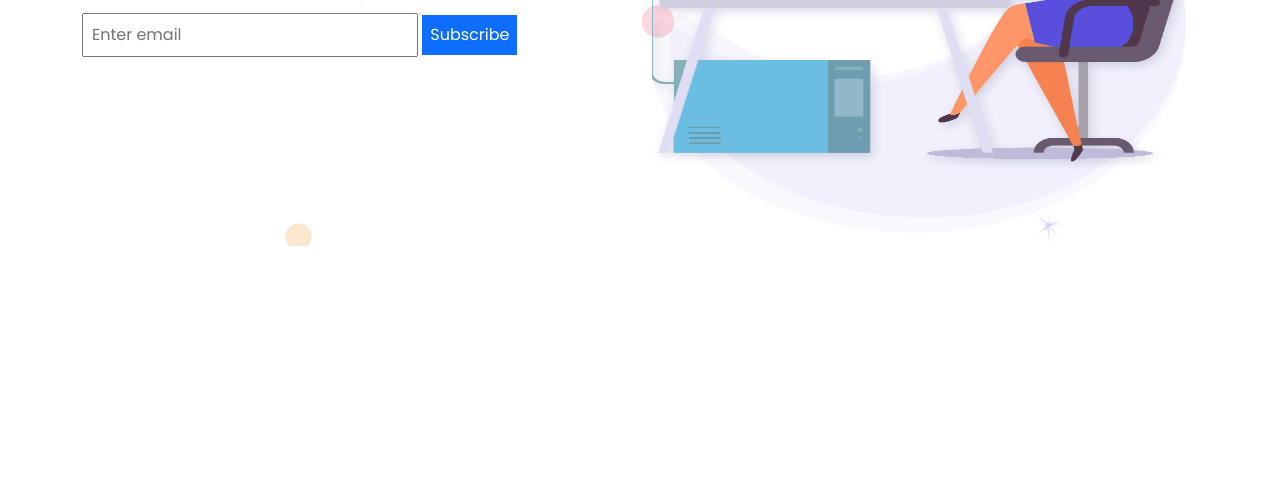
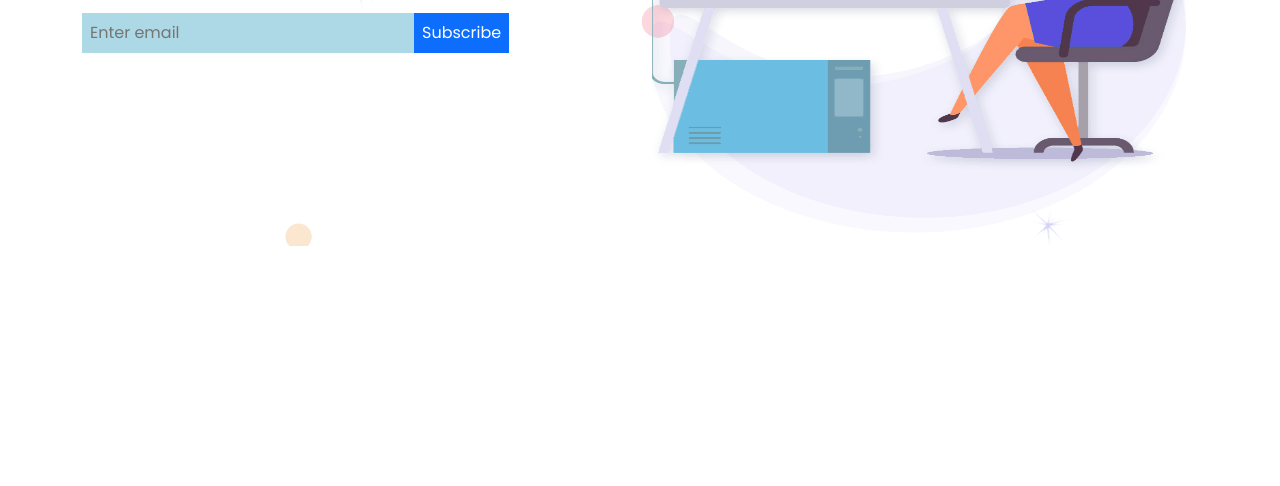
Before and after one commit to saharabanu/Creative-learner, a plain HTML site: page index.html in a window 1280 px wide. Shown: the part 314-800 px from the top of the page. Drawn offline with nearby package versions, Linux system fonts and the light colour scheme.

Commit message:
some added

```diff
--- a/css/style.css
+++ b/css/style.css
@@ -27,6 +27,10 @@ p{
 }
 header{
     margin-bottom: 350px;
+}
+input{
+    background-color: lightblue;
+    outline: none;
 }
 
 /* card wave css */
--- a/index.html
+++ b/index.html
@@ -73,10 +73,10 @@
             <div class="mt-5 pt-5">
               <h2 class="text-primary">Creative Landing <br>page</h2>
               <p class="py-3">A creative & modern landing page with lezir <br> template & we love make things amazing</p>
-              <div>
-              <input type="text" placeholder="Enter email" class="p-2 ">
-              <!-- <a href="#" class=" d-inline-block py-2 text-white bg-primary  rounded-0">Subscribe</a> -->
-              <button class="border-0 p-2 bg-primary text-white  ">Subscribe</button>
+              <div class="position-relative">
+              <input type="text" placeholder="Enter email" class="p-2  border-0 ">
+
+              <button class="position-absolute  border-0 p-2 bg-primary text-white top-0 bottom-0  ">Subscribe</button>
               </div>
             </div>
           </div>
```
